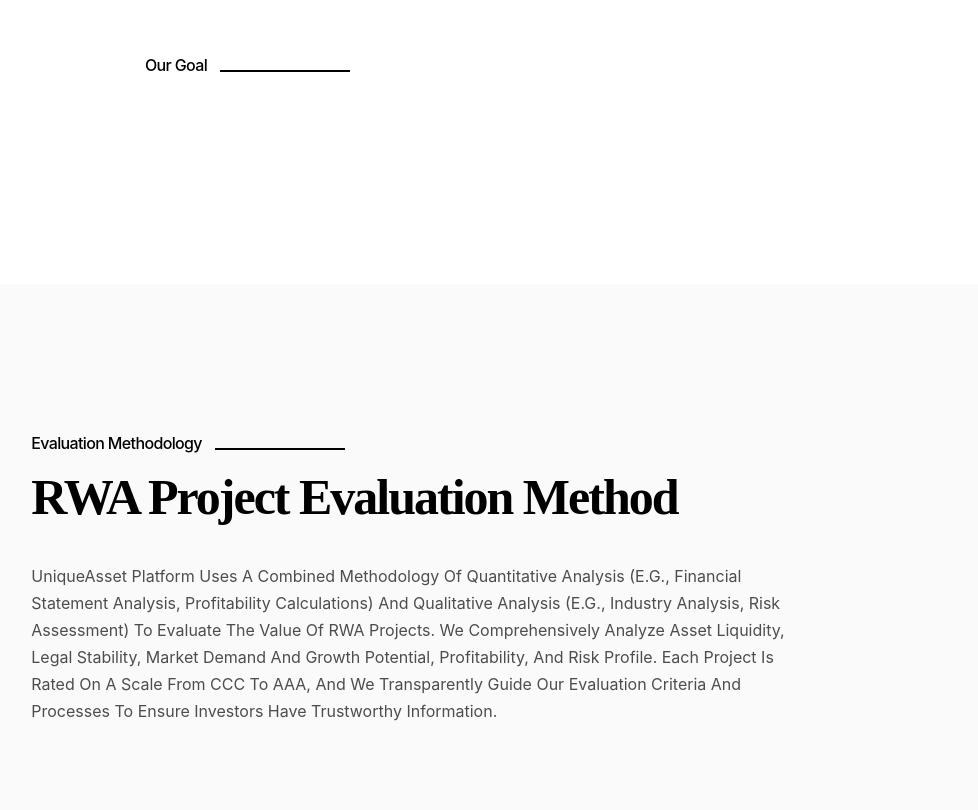
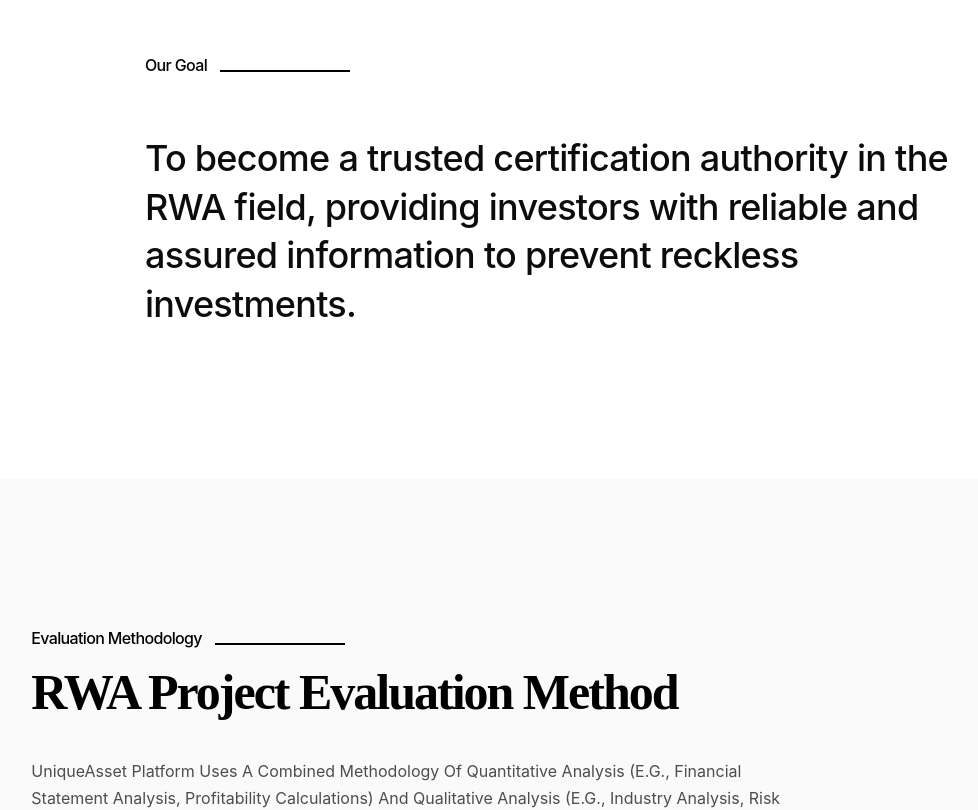
Before and after one commit to seo337dc/seo337dc-nextj14-app-tailwind-styled, a Next.js app: page / in a window 1280 px wide. Shown: the part 1440-2250 px from the top of the page, without its empty margins (142-1120 px from the left). Built offline with nearby package versions, Linux system fonts and the light colour scheme.

Commit message:
fix : 한글 적용 완료

```diff
--- a/src/components/Header.tsx
+++ b/src/components/Header.tsx
@@ -71,7 +71,6 @@
 const LogoImg = styled.img`
   width: 1.1458vw;
   height: 0.9vw;
-  border: 1px solid black;
 
   @media screen and (max-width: 1024px) {
     width: 22px;
--- a/src/components/raw/RwaInteractionInfo.tsx
+++ b/src/components/raw/RwaInteractionInfo.tsx
@@ -99,7 +99,7 @@
   width: 52.86vw;
   @media screen and (max-width: 1024px) {
     width: 90%;
-    margin-left: 10px;
+    margin-left: ${(props) => (props.$disableDot ? "0" : "10px")};
   }
 
   .description {
@@ -132,13 +132,13 @@
   align-items: flex-start;
   flex-direction: column;
   gap: 10px;
+  width: 250px;
 
   .title_kr {
-    width: 250px;
     color: #000;
 
     font-family: Pretendard;
-    font-size: 1.56vw; //30px;
+    font-size: 1.26vw; //30px;
     font-style: normal;
     font-weight: 400;
     line-height: 1.458vw; // 28px; /* 93.333% */
--- a/src/components/views/About.tsx
+++ b/src/components/views/About.tsx
@@ -17,7 +17,8 @@
       description:
         "A platform dedicated to evaluating and analyzing RWA projects, helping investors make professional and safe investment decisions.",
       title2: "Our Goal",
-      description2: "",
+      description2:
+        "To become a trusted certification authority in the RWA field, providing investors with reliable and assured information to prevent reckless investments.",
     },
     [Lang.KOR]: {
       title: "유니크 에셋",
--- a/src/components/views/Footer.tsx
+++ b/src/components/views/Footer.tsx
@@ -1,25 +1,33 @@
 "use client";
 
 import { styled } from "styled-components";
-import { IoLogoFacebook } from "react-icons/io5";
-// import { FaFacebookF } from "react-icons/fa6";
-import { AiFillTwitterCircle } from "react-icons/ai";
 import { FaInstagram, FaFacebookF, FaTwitter } from "react-icons/fa";
+import { useAtom } from "jotai";
+import { Lang, langAtom } from "@/store/langStore";
 
 const Footer = () => {
+  const [lang] = useAtom(langAtom);
+  const obj: Record<Lang, Record<"description" | "button", string>> = {
+    [Lang.ENG]: {
+      description: `We will send you the latest RWA evaluation updates and investment information via email`,
+      button: "subscribe",
+    },
+    [Lang.KOR]: {
+      description: `최신 RWA 평가 소식과 투자 정보를 메일로 전달드립니다.`,
+      button: "구독하기",
+    },
+  };
+
   return (
     <Wrap>
       <NewsWrap>
         <NewsTitle>Newsletter</NewsTitle>
-        <NewsDesc>
-          We will send you the latest RWA evaluation updates and investment
-          information via email
-        </NewsDesc>
+        <NewsDesc>{obj[lang].description}</NewsDesc>
 
         <EmailInputWrap>
           <InputTitle>Email</InputTitle>
           <EmailInput />
-          <SubBtn>Subscribe</SubBtn>
+          <SubBtn>{obj[lang].button}</SubBtn>
         </EmailInputWrap>
       </NewsWrap>
       <ConcatWrap>
--- a/src/components/views/Partner.tsx
+++ b/src/components/views/Partner.tsx
@@ -1,6 +1,8 @@
 "use client";
 
 import styled, { keyframes } from "styled-components";
+import { useAtom } from "jotai";
+import { Lang, langAtom } from "@/store/langStore";
 
 type TLogos = {
   src: string;
@@ -18,19 +20,28 @@
 ];
 
 const PartnerSection = () => {
+  const [lang] = useAtom(langAtom);
+  const obj: Record<Lang, Record<"title" | "description", string>> = {
+    [Lang.ENG]: {
+      title: "Partners & Collaborations Section",
+      description: `List logos of major partners and institutions collaborating with the
+      Unique Asset platform.`,
+    },
+    [Lang.KOR]: {
+      title: "파트너 및 협력사",
+      description: `유니크 플랫폼과 협력하는 주요 파트너 기관입니다.`,
+    },
+  };
   return (
     <Wrap>
       <TextSection>
         <TextWrap>
           <TextTitle>
-            <span className="">Partners & Collaborations Section</span>
+            <span className="">{obj[lang].title}</span>
             <div className="line" />
           </TextTitle>
 
-          <TextSub>
-            List logos of major partners and institutions collaborating with the
-            Unique Asset platform.
-          </TextSub>
+          <TextSub>{obj[lang].description}</TextSub>
         </TextWrap>
       </TextSection>
 
@@ -75,13 +86,13 @@
   flex-direction: column;
 
   @media screen and (max-width: 1024px) {
-    align-items: center;
+    align-items: flex-start;
   }
 `;
 
 const TextTitle = styled.div`
   display: flex;
-  align-items: center;
+
   gap: 13px;
 
   color: #000;
@@ -94,18 +105,19 @@
   letter-spacing: -0.64px;
 
   @media screen and (max-width: 1024px) {
-    align-items: center;
+    align-items: flex-start;
   }
 
   .line {
     margin-top: 12px;
     width: 130px;
-    border: 1px solid black;
+    border-bottom: 1px solid black;
   }
 `;
 
 const TextSub = styled.div`
-  width: 34.37vw;
+  width: 30.04vw;
+  /* width: 404px; */
   margin-top: 15px;
   color: #0c0c0d;
 
@@ -118,7 +130,7 @@
   text-transform: capitalize;
 
   @media screen and (max-width: 1024px) {
-    width: 303px;
+    width: 300px;
     font-family: Inter;
     font-size: 25px;
     line-height: 32px; /* 128% */
```
